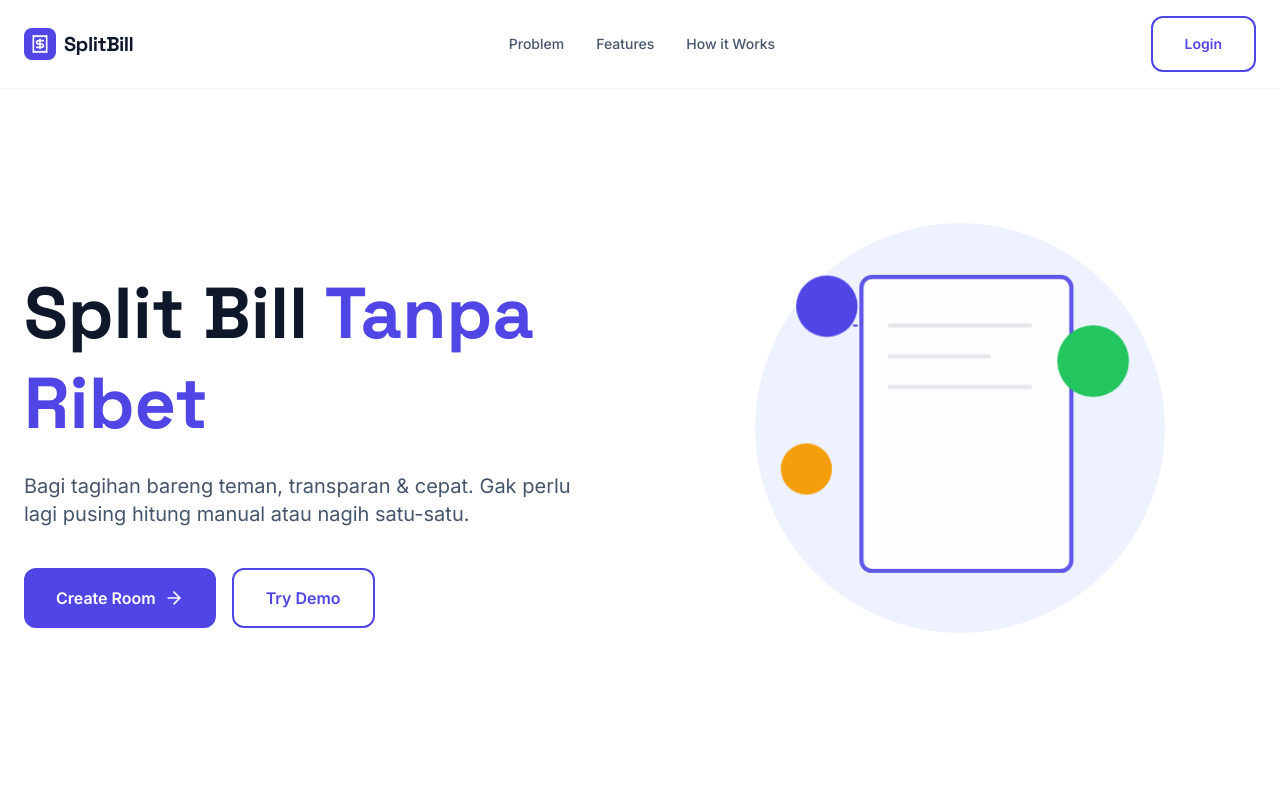
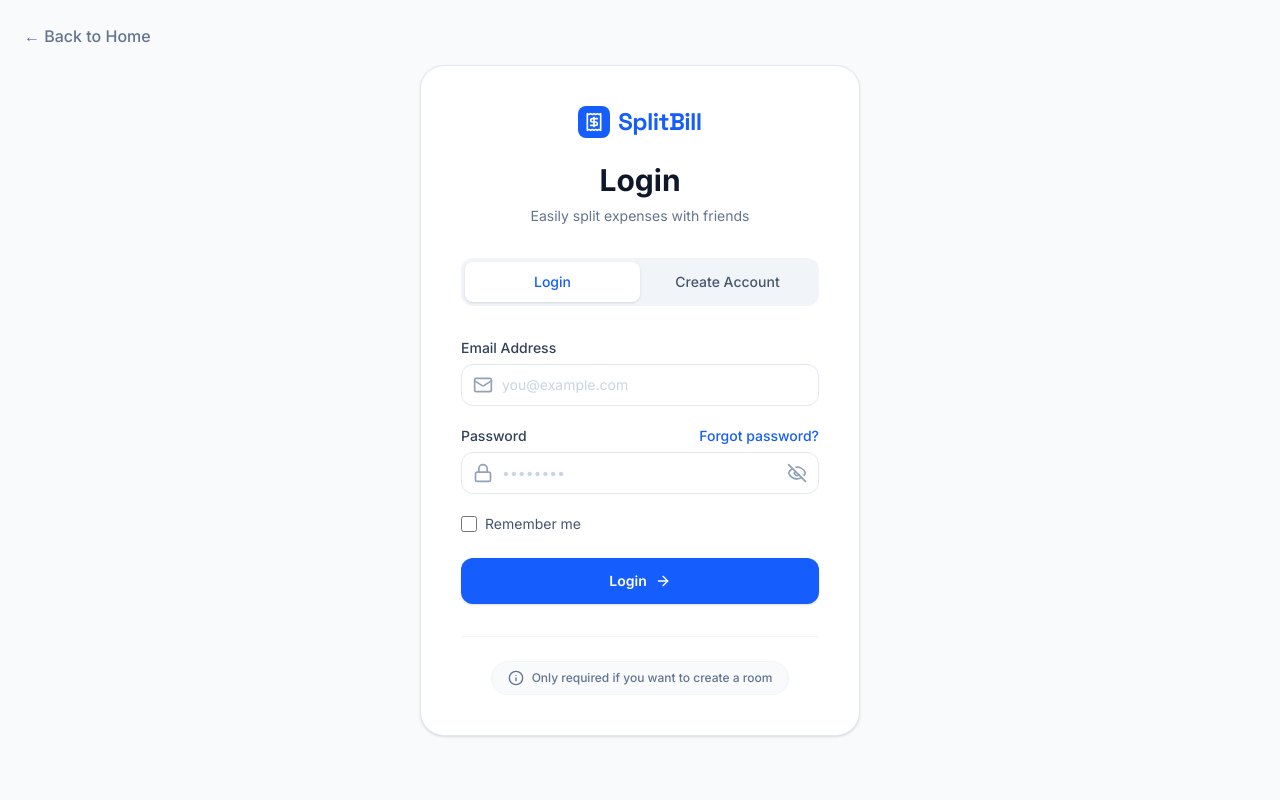
Before and after one commit to NekoDesu-cyte/SplitBillApp, a React (Vite) app: page / in a window 1280 px wide. Both pictures are taken after a click on the button "Login". Shown: the top 800 px of the page. Built offline with nearby package versions, Linux system fonts and the light colour scheme.

Commit message:
Adding Auth

```diff
--- a/index.html
+++ b/index.html
@@ -3,7 +3,7 @@
   <head>
     <meta charset="UTF-8" />
     <meta name="viewport" content="width=device-width, initial-scale=1.0" />
-    <title>My Google AI Studio App</title>
+    <title>Split Bill Aja</title>
   </head>
   <body>
     <div id="root"></div>
--- a/src/App.tsx
+++ b/src/App.tsx
@@ -5,10 +5,11 @@ import { HeroIllustration, SolutionIllustration, BlobBackground } from './compon
 import { Receipt, Users, Calculator, Share2, MessageSquare, AlertCircle, ArrowRight } from 'lucide-react';
 import { CreateRoom } from './components/CreateRoom';
 import { RoomDetail } from './components/RoomDetail';
+import { Auth } from './components/Auth'; // <-- TAMBAHAN 1: Import Auth
 
 export default function App() {
-  // State untuk mengatur halaman mana yang tampil
-  const [view, setView] = useState<'landing' | 'create-room' | 'room-detail'>('landing');
+  // TAMBAHAN 2: Tambahkan 'auth' pada tipe state view
+  const [view, setView] = useState<'landing' | 'create-room' | 'room-detail' | 'auth'>('landing');
 
   // Logika Perpindahan Halaman
   if (view === 'room-detail') {
@@ -22,6 +23,11 @@ export default function App() {
         onCreate={() => setView('room-detail')}
       />
     );
+  }
+
+  // TAMBAHAN 3: Render halaman Auth jika state view adalah 'auth'
+  if (view === 'auth') {
+    return <Auth onBack={() => setView('landing')} />;
   }
 
   // Jika state 'view' adalah 'landing', render landing page seperti biasa
@@ -41,7 +47,8 @@ export default function App() {
             <a href="#solution" className="hover:text-primary transition-colors">Features</a>
             <a href="#how-it-works" className="hover:text-primary transition-colors">How it Works</a>
           </div>
-          <Button variant="outline" className="hidden md:block py-2 px-6 text-sm">
+          {/* TAMBAHAN 4: Tambahkan onClick untuk pindah ke halaman auth */}
+          <Button onClick={() => setView('auth')} variant="outline" className="hidden md:block py-2 px-6 text-sm">
             Login
           </Button>
         </div>
--- /dev/null
+++ b/src/components/Auth.tsx
@@ -0,0 +1,200 @@
+import React, { useState } from 'react';
+import { Receipt, Mail, Lock, EyeOff, Eye, User, Info, ArrowRight } from 'lucide-react';
+
+interface AuthProps {
+  onBack: () => void;
+  initialTab?: 'login' | 'register';
+}
+
+export const Auth: React.FC<AuthProps> = ({ onBack, initialTab = 'login' }) => {
+  const [activeTab, setActiveTab] = useState<'login' | 'register'>(initialTab);
+  const [showPassword, setShowPassword] = useState(false);
+  const [showConfirmPassword, setShowConfirmPassword] = useState(false);
+
+  return (
+    <div className="min-h-screen bg-slate-50 flex items-center justify-center p-4 font-sans text-slate-900">
+      {/* Tombol Back untuk kembali ke Landing Page */}
+      <button
+        onClick={onBack}
+        className="absolute top-6 left-6 text-slate-500 hover:text-slate-900 font-medium flex items-center gap-2"
+      >
+        ← Back to Home
+      </button>
+
+      <div className="w-full max-w-[440px] bg-white rounded-3xl shadow-sm border border-slate-200 p-8 md:p-10">
+
+        {/* Header Logo */}
+        <div className="flex justify-center items-center gap-2 mb-6">
+          <div className="w-8 h-8 bg-blue-600 rounded-lg flex items-center justify-center">
+            <Receipt className="text-white w-5 h-5" />
+          </div>
+          <span className="font-display font-bold text-2xl tracking-tight text-blue-600">SplitBill</span>
+        </div>
+
+        {/* Title & Subtitle */}
+        <div className="text-center mb-8">
+          <h1 className="text-3xl font-bold mb-2">
+            {activeTab === 'login' ? 'Login' : 'Create Account'}
+          </h1>
+          <p className="text-slate-500 text-sm">
+            {activeTab === 'login'
+              ? 'Easily split expenses with friends'
+              : 'Start creating and managing your split bill rooms'}
+          </p>
+        </div>
+
+        {/* Toggle Switch */}
+        <div className="flex bg-slate-100 p-1 rounded-xl mb-8">
+          <button
+            onClick={() => setActiveTab('login')}
+            className={`flex-1 py-2.5 rounded-lg text-sm font-medium transition-all ${
+              activeTab === 'login'
+                ? 'bg-white shadow-sm text-blue-600'
+                : 'text-slate-600 hover:text-slate-900'
+            }`}
+          >
+            Login
+          </button>
+          <button
+            onClick={() => setActiveTab('register')}
+            className={`flex-1 py-2.5 rounded-lg text-sm font-medium transition-all ${
+              activeTab === 'register'
+                ? 'bg-white shadow-sm text-blue-600'
+                : 'text-slate-600 hover:text-slate-900'
+            }`}
+          >
+            Create Account
+          </button>
+        </div>
+
+        {/* Forms */}
+        <form className="space-y-5" onSubmit={(e) => e.preventDefault()}>
+
+          {/* Form: Full Name (Hanya untuk Create Account) */}
+          {activeTab === 'register' && (
+            <div className="space-y-1.5">
+              <label className="block text-sm font-medium text-slate-700">Full Name</label>
+              <div className="relative">
+                <div className="absolute inset-y-0 left-0 pl-3 flex items-center pointer-events-none">
+                  <User className="h-5 w-5 text-slate-400" />
+                </div>
+                <input
+                  type="text"
+                  placeholder="Jane Doe"
+                  className="w-full pl-10 pr-4 py-2.5 bg-white border border-slate-200 rounded-xl text-sm focus:outline-none focus:ring-2 focus:ring-blue-600 focus:border-transparent transition-all placeholder:text-slate-300"
+                />
+              </div>
+            </div>
+          )}
+
+          {/* Form: Email Address */}
+          <div className="space-y-1.5">
+            <label className="block text-sm font-medium text-slate-700">Email Address</label>
+            <div className="relative">
+              <div className="absolute inset-y-0 left-0 pl-3 flex items-center pointer-events-none">
+                <Mail className="h-5 w-5 text-slate-400" />
+              </div>
+              <input
+                type="email"
+                placeholder={activeTab === 'login' ? 'you@example.com' : 'jane@example.com'}
+                className="w-full pl-10 pr-4 py-2.5 bg-white border border-slate-200 rounded-xl text-sm focus:outline-none focus:ring-2 focus:ring-blue-600 focus:border-transparent transition-all placeholder:text-slate-300"
+              />
+            </div>
+          </div>
+
+          {/* Form: Password */}
+          <div className="space-y-1.5">
+            <div className="flex justify-between items-center">
+              <label className="block text-sm font-medium text-slate-700">Password</label>
+              {activeTab === 'login' && (
+                <a href="#" className="text-sm font-medium text-blue-600 hover:text-blue-700">
+                  Forgot password?
+                </a>
+              )}
+            </div>
+            <div className="relative">
+              <div className="absolute inset-y-0 left-0 pl-3 flex items-center pointer-events-none">
+                <Lock className="h-5 w-5 text-slate-400" />
+              </div>
+              <input
+                type={showPassword ? 'text' : 'password'}
+                placeholder="••••••••"
+                className="w-full pl-10 pr-10 py-2.5 bg-white border border-slate-200 rounded-xl text-sm focus:outline-none focus:ring-2 focus:ring-blue-600 focus:border-transparent transition-all placeholder:text-slate-300"
+              />
+              <button
+                type="button"
+                onClick={() => setShowPassword(!showPassword)}
+                className="absolute inset-y-0 right-0 pr-3 flex items-center text-slate-400 hover:text-slate-600"
+              >
+                {showPassword ? <Eye className="h-5 w-5" /> : <EyeOff className="h-5 w-5" />}
+              </button>
+            </div>
+          </div>
+
+          {/* Form: Confirm Password (Hanya untuk Create Account) */}
+          {activeTab === 'register' && (
+            <div className="space-y-1.5">
+              <label className="block text-sm font-medium text-slate-700">Confirm Password</label>
+              <div className="relative">
+                <div className="absolute inset-y-0 left-0 pl-3 flex items-center pointer-events-none">
+                  <Lock className="h-5 w-5 text-slate-400" />
+                </div>
+                <input
+                  type={showConfirmPassword ? 'text' : 'password'}
+                  placeholder="••••••••"
+                  className="w-full pl-10 pr-10 py-2.5 bg-white border border-slate-200 rounded-xl text-sm focus:outline-none focus:ring-2 focus:ring-blue-600 focus:border-transparent transition-all placeholder:text-slate-300"
+                />
+                <button
+                  type="button"
+                  onClick={() => setShowConfirmPassword(!showConfirmPassword)}
+                  className="absolute inset-y-0 right-0 pr-3 flex items-center text-slate-400 hover:text-slate-600"
+                >
+                  {showConfirmPassword ? <Eye className="h-5 w-5" /> : <EyeOff className="h-5 w-5" />}
+                </button>
+              </div>
+            </div>
+          )}
+
+          {/* Form: Remember Me (Hanya untuk Login) */}
+          {activeTab === 'login' && (
+            <div className="flex items-center">
+              <input
+                id="remember-me"
+                type="checkbox"
+                className="h-4 w-4 text-blue-600 focus:ring-blue-500 border-slate-300 rounded cursor-pointer"
+              />
+              <label htmlFor="remember-me" className="ml-2 block text-sm text-slate-600 cursor-pointer">
+                Remember me
+              </label>
+            </div>
+          )}
+
+          {/* Submit Button */}
+          <button
+            type="submit"
+            className="w-full flex justify-center items-center gap-2 py-3 px-4 mt-6 border border-transparent rounded-xl shadow-sm text-sm font-semibold text-white bg-blue-600 hover:bg-blue-700 focus:outline-none focus:ring-2 focus:ring-offset-2 focus:ring-blue-500 transition-colors"
+          >
+            {activeTab === 'login' ? (
+              <>
+                Login <ArrowRight className="w-4 h-4" />
+              </>
+            ) : (
+              'Create Account'
+            )}
+          </button>
+        </form>
+
+        {/* Divider & Info Footer */}
+        <div className="mt-8 pt-6 border-t border-slate-100">
+          <div className="flex justify-center">
+            <div className="inline-flex items-center gap-2 px-4 py-2 rounded-full bg-slate-50 text-slate-500 text-xs font-medium border border-slate-100">
+              <Info className="w-4 h-4" />
+              Only required if you want to create a room
+            </div>
+          </div>
+        </div>
+
+      </div>
+    </div>
+  );
+};
--- a/src/components/CreateRoom.tsx
+++ b/src/components/CreateRoom.tsx
@@ -152,9 +152,6 @@ export const CreateRoom: React.FC<{
                 <ReceiptText className="w-5 h-5 text-accent" />
                 <h3 className="font-bold text-slate-800">Extracted Items</h3>
               </div>
-              <button className="text-sm font-bold text-primary flex items-center gap-1 hover:underline">
-                <Plus className="w-4 h-4" /> Add
-              </button>
             </div>
 
             <div className="space-y-2">
```
